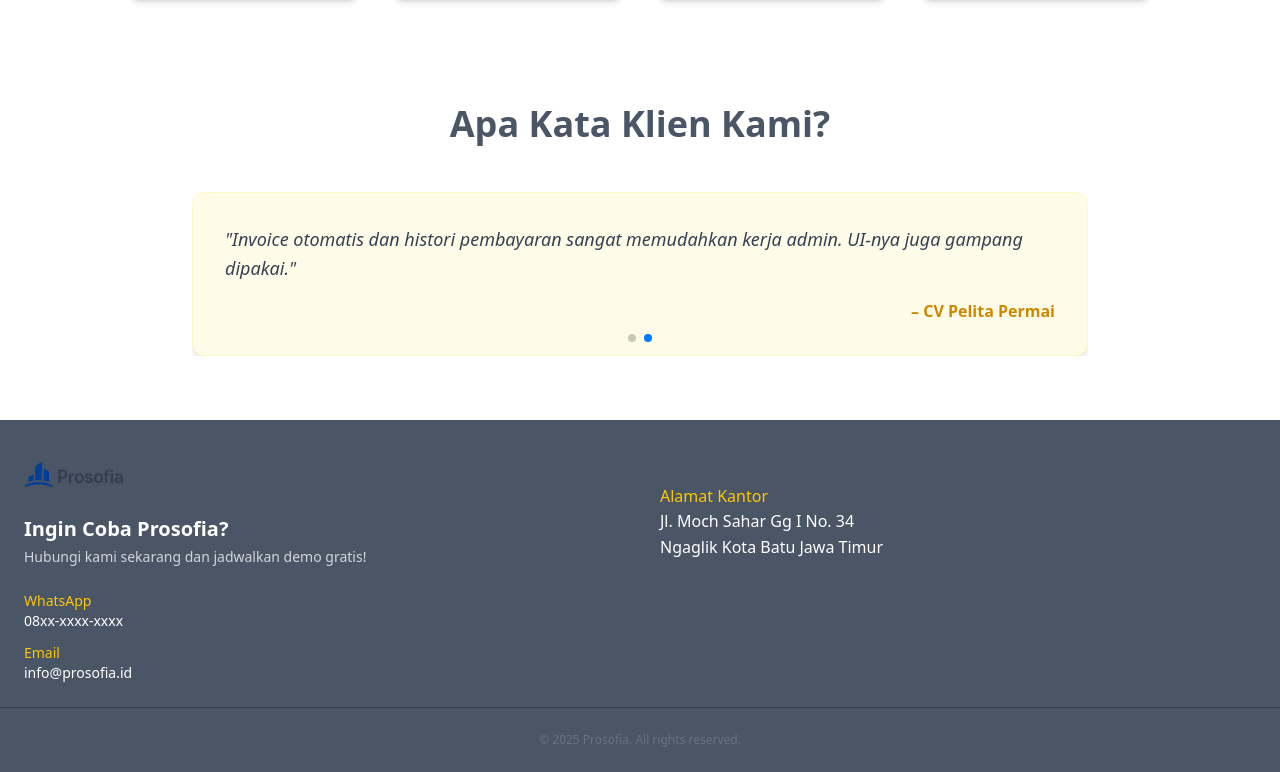
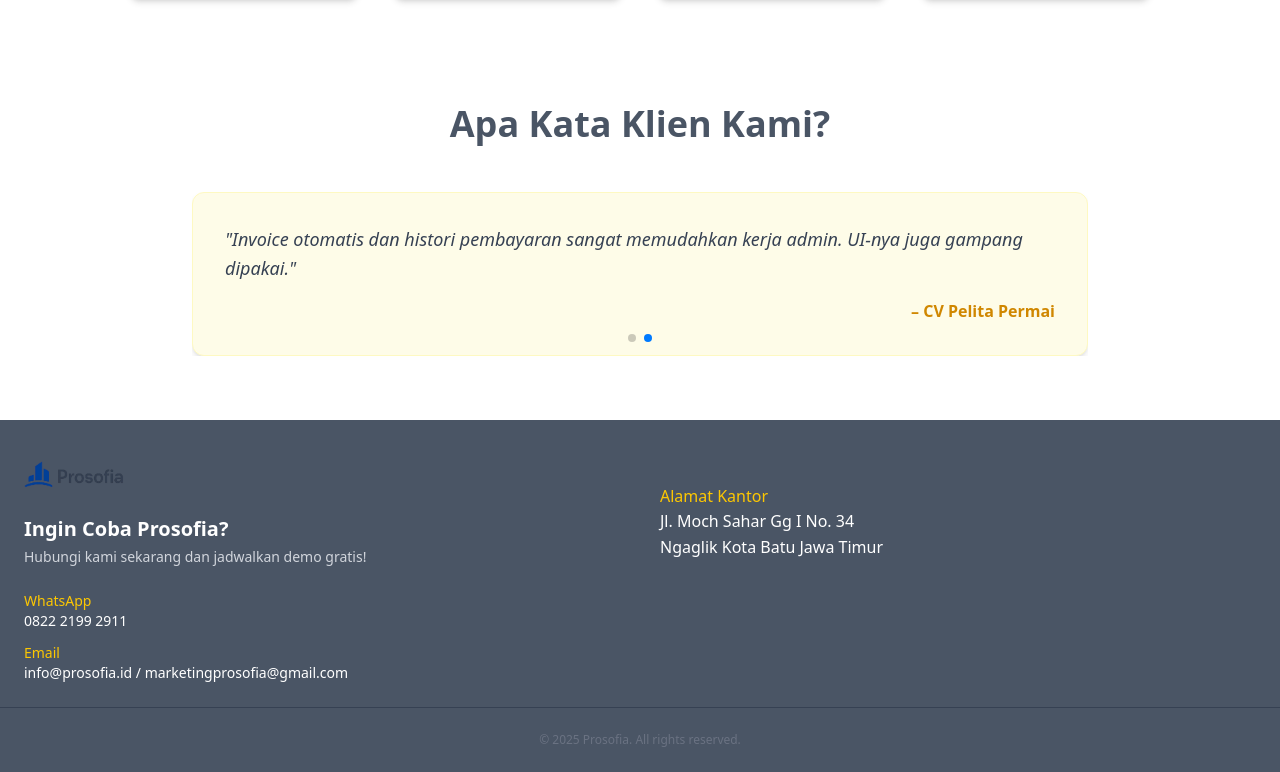
Before and after one commit to nafizhm/prosofiaku, a React (Vite) app: page / in a window 1280 px wide. Shown: the part 4849-5621 px from the top of the page. Built offline with nearby package versions, Linux system fonts and the light colour scheme.

Commit message:
update footer

```diff
--- a/src/components/Footer.jsx
+++ b/src/components/Footer.jsx
@@ -1,4 +1,4 @@
-import { Link } from 'react-router-dom';
+import { Link } from "react-router-dom";
 import Logo from "../assets/logo.webp";
 function Footer() {
   return (
@@ -7,61 +7,49 @@ function Footer() {
         <div className="flex flex-col gap-6">
           <div className="flex items-center gap-3">
             <div className="leading-tight">
-              <img src={Logo}  className='w-[100px]'/>
+              <img src={Logo} className="w-[100px]" />
             </div>
           </div>
 
           <div className="space-y-1">
             <h2 className="text-xl font-semibold text-white">Ingin Coba Prosofia?</h2>
             <p className="text-sm text-gray-300">Hubungi kami sekarang dan jadwalkan demo gratis!</p>
-
           </div>
 
           <div className="space-y-3 text-sm">
             <div>
               <h3 className="text-yellow-400 font-medium">WhatsApp</h3>
-              <a
-                href="https://wa.me/6282221992911"
-                target="_blank"
-                className="text-white hover:text-yellow-300 transition"
-              >
-                08xx-xxxx-xxxx
+              <a href="https://wa.me/6282221992911" target="_blank" className="text-white hover:text-yellow-300 transition">
+                 0822 2199 2911
               </a>
             </div>
 
-             <div>
+            <div>
               <h3 className="text-yellow-400 font-medium">Email</h3>
-              <a
-                href="mailto:info@bmsindonesia.my.id"
-                className="text-white hover:text-yellow-300 transition"
-              >
-               info@prosofia.id
+              <a href="mailto:info@prosofia.id" className="text-white hover:text-yellow-300 transition">
+                info@prosofia.id / marketingprosofia@gmail.com
               </a>
             </div>
           </div>
         </div>
 
-
         <div className="flex flex-col justify-between gap-8">
           <div className="mt-6 flex flex-col gap-10 justify-center">
-
             <div>
-                <h3 className="text-yellow-400 font-medium">Alamat Kantor</h3>
-                <p className="text-white leading-relaxed">
-                Jl. Moch Sahar Gg I No. 34<br />
+              <h3 className="text-yellow-400 font-medium">Alamat Kantor</h3>
+              <p className="text-white leading-relaxed">
+                Jl. Moch Sahar Gg I No. 34
+                <br />
                 Ngaglik Kota Batu Jawa Timur
-                </p>
+              </p>
             </div>
-
           </div>
         </div>
       </div>
 
       <hr className="my-6 border-gray-700" />
 
-      <div className="text-center text-xs text-gray-500">
-        &copy; {new Date().getFullYear()} Prosofia. All rights reserved.
-      </div>
+      <div className="text-center text-xs text-gray-500">&copy; {new Date().getFullYear()} Prosofia. All rights reserved.</div>
     </footer>
   );
 }
```
